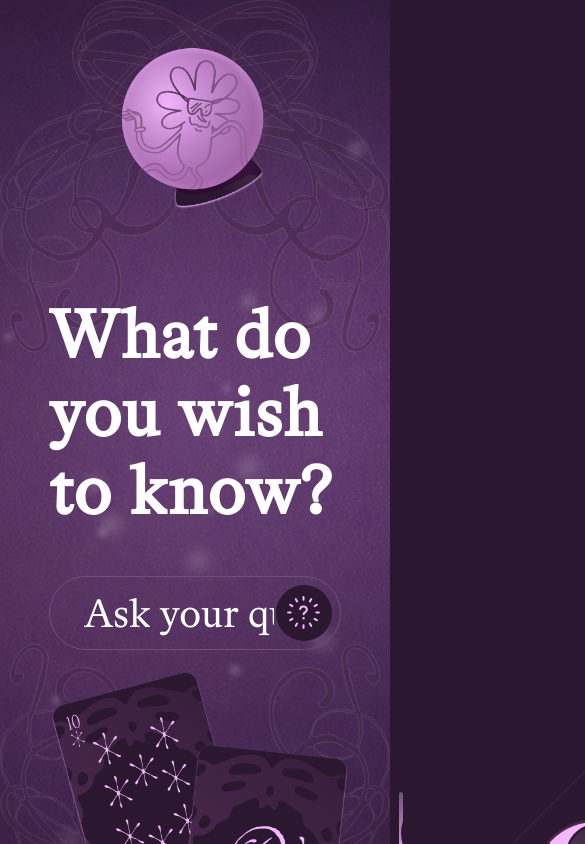
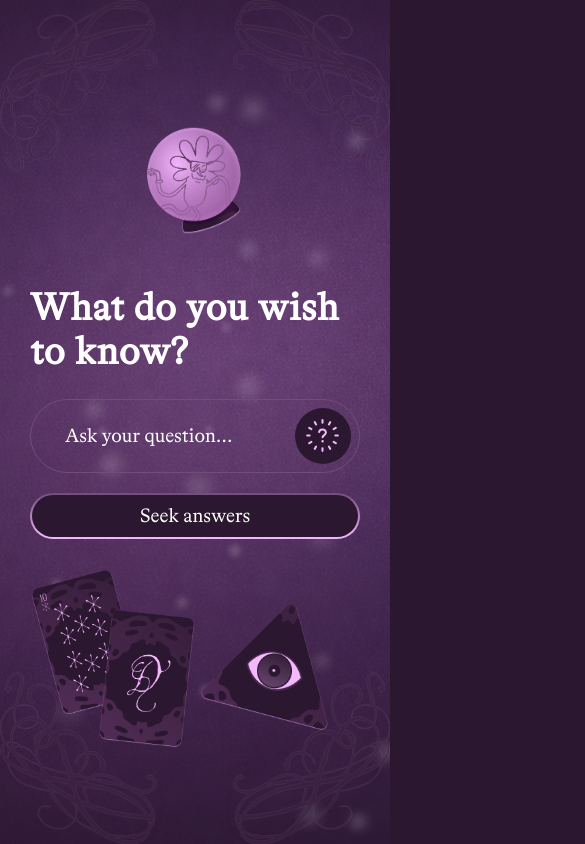
Before and after one commit to majapersson/oracle-printer, a Next.js app: page / in a window 390 px wide. Shown: the top 844 px of the page, 585 px wide, since content can reach past the window. Built offline with nearby package versions, Linux system fonts and the light colour scheme.

Commit message:
Fix responsiveness

```diff
--- a/src/app/page.module.css
+++ b/src/app/page.module.css
@@ -14,24 +14,25 @@
   flex-direction: column;
   align-items: center;
   justify-content: center;
-  width: 75%;
+  width: min(100%, 1440px);
   position: relative;
+  padding: 30px;
   z-index: 1;
 }
 
 .crystalBall {
   height: auto;
-  width: 250px;
+  width: min(50%, 250px);
 }
 
 .title {
-  font-size: 68px;
+  font-size: clamp(2.25rem, 1.6786rem + 2.8571vw, 4.25rem);
   letter-spacing: 0.02em;
 }
 
 .swirl {
+  width: min(50%, 400px);
   height: auto;
-  width: 400px;
   fill: var(--purple);
   opacity: 0.4;
   stroke-width: 0.1px;
--- a/src/components/Button/Button.module.css
+++ b/src/components/Button/Button.module.css
@@ -4,13 +4,14 @@
   border: none;
   border-radius: 50px;
   background: linear-gradient(to top, var(--pink), var(--purple-light));
-  font-size: 40px;
+  font-size: clamp(1.125rem, 0.7321rem + 1.9643vw, 2.5rem);
   color: var(--text-light);
   cursor: pointer;
   overflow: hidden;
   padding: 2px;
   transition: transform 0.1s ease;
   white-space: nowrap;
+  flex-shrink: 0;
 
   &:active {
     transform: translateY(1px);
@@ -30,7 +31,7 @@
 .content {
   display: inline-block;
   background-color: var(--purple-dark);
-  padding: 16px 64px;
+  padding: 0.5em 1.5em;
   width: 100%;
   height: 100%;
   border-radius: 50px;
--- a/src/components/PrinterForm/PrinterForm.module.css
+++ b/src/components/PrinterForm/PrinterForm.module.css
@@ -16,7 +16,7 @@
   max-width: 650px;
   border: 1px solid var(--purple-light);
   border-radius: 50px;
-  padding: 8px 8px 8px 32px;
+  padding: 0.5em 0.5em 0.5em 2em;
 
   &:focus-within {
     border-color: var(--pink);
@@ -26,7 +26,7 @@
 .input {
   border: none;
   background-color: transparent;
-  font-size: 40px;
+  font-size: clamp(1.125rem, 0.7321rem + 1.9643vw, 2.5rem);
   color: var(--text-light);
   width: 100%;
 
@@ -73,21 +73,33 @@
 }
 
 .buttonContainer {
-  display: flex;
+  display: grid;
+  grid-template-areas: "button button" "cards eye";
+  row-gap: 30px;
   align-items: center;
-  justify-content: space-between;
-  column-gap: 50px;
+  justify-items: center;
   width: 100%;
+
+  @media (min-width: 768px) {
+    grid-template-areas: "cards button eye";
+  }
+}
+
+.button {
+  grid-area: button;
+  justify-self: stretch;
 }
 
 .cards {
-  width: 300px;
+  width: min(100%, 300px);
   height: auto;
+  grid-area: cards;
 }
 
 .eye {
-  width: 300px;
+  width: min(100%, 300px);
   height: auto;
+  grid-area: eye;
 }
 
 @keyframes spin {
```
